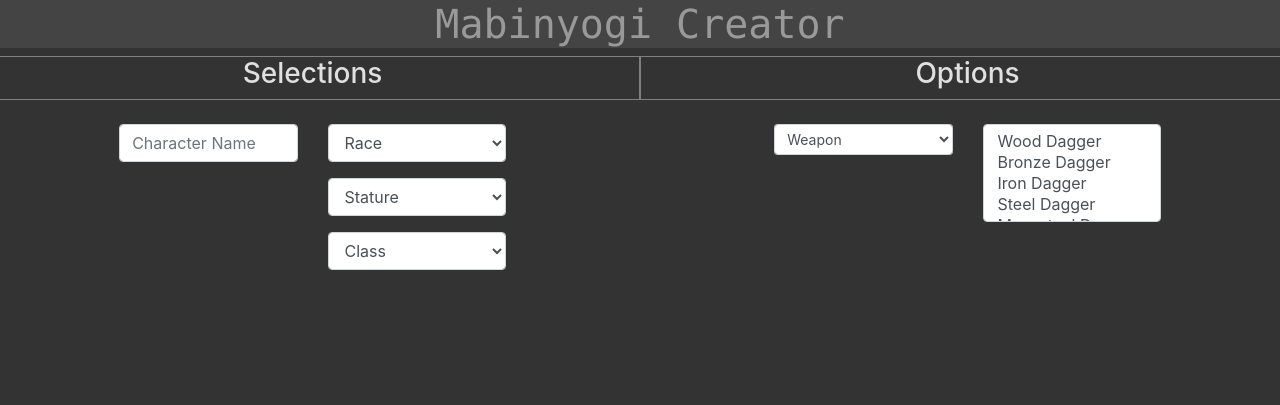
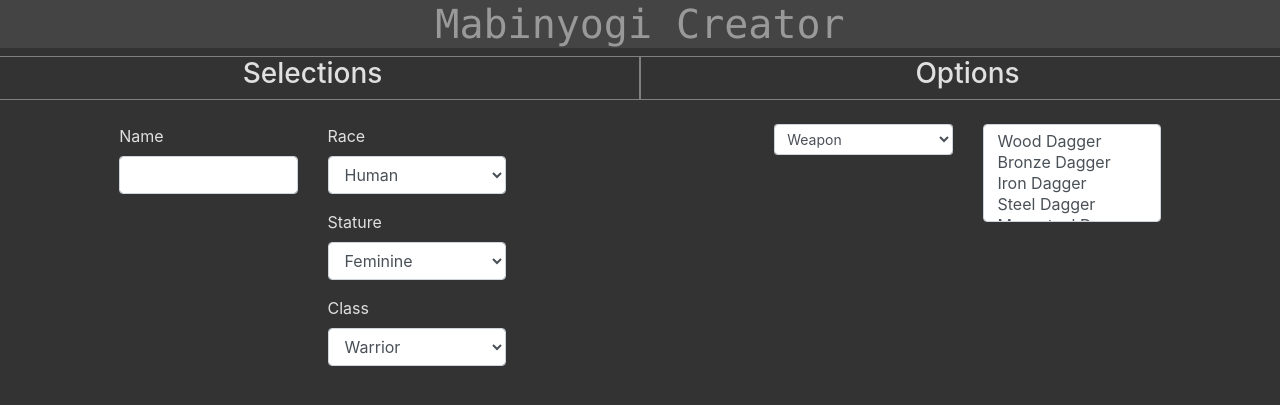
Before and after one commit to DontadVance/ProjectMabinyogi, a Flask app: page / in a window 1280 px wide. Shown: the part 56-461 px from the top of the page. Run offline with Flask 2, Linux system fonts and the light colour scheme; some libraries are stand-ins or nearby versions.

Commit message:
Add WTForm CharacterForm to index.html

```diff
--- a/mabinyogi/forms.py
+++ b/mabinyogi/forms.py
@@ -4,6 +4,6 @@
 
 class CharacterForm(FlaskForm):
     char_name = StringField('Name', validators=[InputRequired()])
-    char_race = SelectField('Race', validators=[DataRequired()])
-    char_stature = SelectField('Stature', validators=[DataRequired()])
-    char_class = SelectField('Class', validators=[DataRequired()])
+    char_race = SelectField('Race', validators=[DataRequired()], choices=[('Human'),('Orc'),('Elf')])
+    char_stature = SelectField('Stature', validators=[DataRequired()], choices=[('Feminine'),('Masculine')])
+    char_class = SelectField('Class', validators=[DataRequired()], choices=[('Warrior'),('Rogue'),('Mage')])
--- a/mabinyogi/routes.py
+++ b/mabinyogi/routes.py
@@ -4,17 +4,18 @@
 - Each page will be declared by their own function as seen below
 '''
 from flask import render_template, url_for, redirect
-from mabinyogi import app, forms #importing the flask application to specify routes
+from mabinyogi import app #importing the flask application to specify routes
 from mabinyogi.cluster import mage_collection, rogue_collection, warrior_collection
+from mabinyogi.forms import CharacterForm
 
 #we define a specific web page route by using the @app.route decorator, think of it as adding a route to our application
-@app.route('/')
-@app.route('/home') #notice we can specify more than one routing name for the same route
+@app.route('/', methods=('GET','POST'))
+@app.route('/home', methods=('GET','POST')) #notice we can specify more than one routing name for the same route
 def homepage():
-    form = forms.CharacterForm()
+    form = CharacterForm()
     if form.validate_on_submit():
         return redirect(url_for('homepage'))
-    return render_template('index.html')
+    return render_template('index.html', form=form)
 
 @app.route('/about')
 def aboutpage():
--- a/mabinyogi/templates/index.html
+++ b/mabinyogi/templates/index.html
@@ -26,7 +26,7 @@
 			<br/>
 			<!-- Name -->
 			<div class="col-sm-4 form-group">
-				<input type="text" class="form-control" placeholder="Character Name">
+				{{ form.char_name.label }} {{ form.char_name(class="form-control")}}
 			</div>
 
 			<br/>
@@ -34,20 +34,14 @@
 			<!-- Race, Stature, Class -->
 			<div class="col-sm-4">
 				<form method="POST" action="">
-					<div class="form-group">
-						<select class="form-control">
-							<option>Race</option>
-						</select>
+					<div class="form-group form-field">
+						{{ form.char_race.label }} {{ form.char_race(class="form-control")}}
 					</div>
-					<div class="form-group">
-						<select class="form-control">
-							<option>Stature</option>
-						</select>
+					<div class="form-group form-field">
+						{{ form.char_stature.label }} {{ form.char_stature(class="form-control")}}
 					</div>
-					<div class="form-group">
-						<select class="form-control">
-							<option>Class</option>
-						</select>
+					<div class="form-group form-field">
+						{{ form.char_class.label }} {{ form.char_class(class="form-control")}}
 					</div>
 				</form>
 			</div>
```
